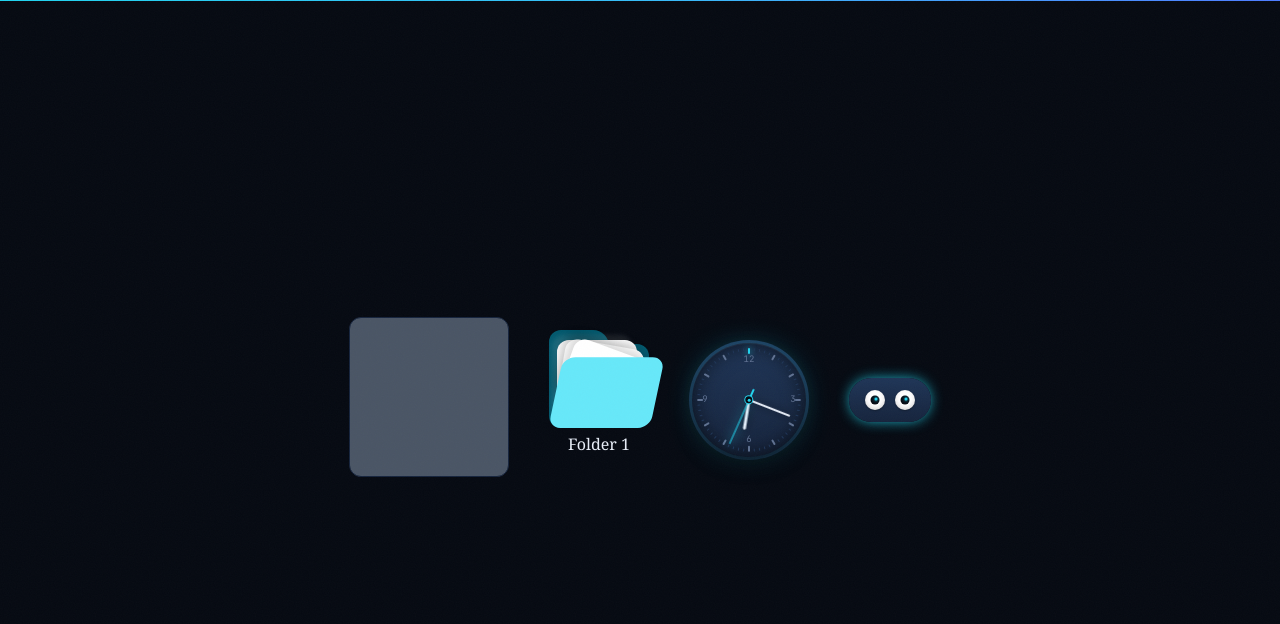
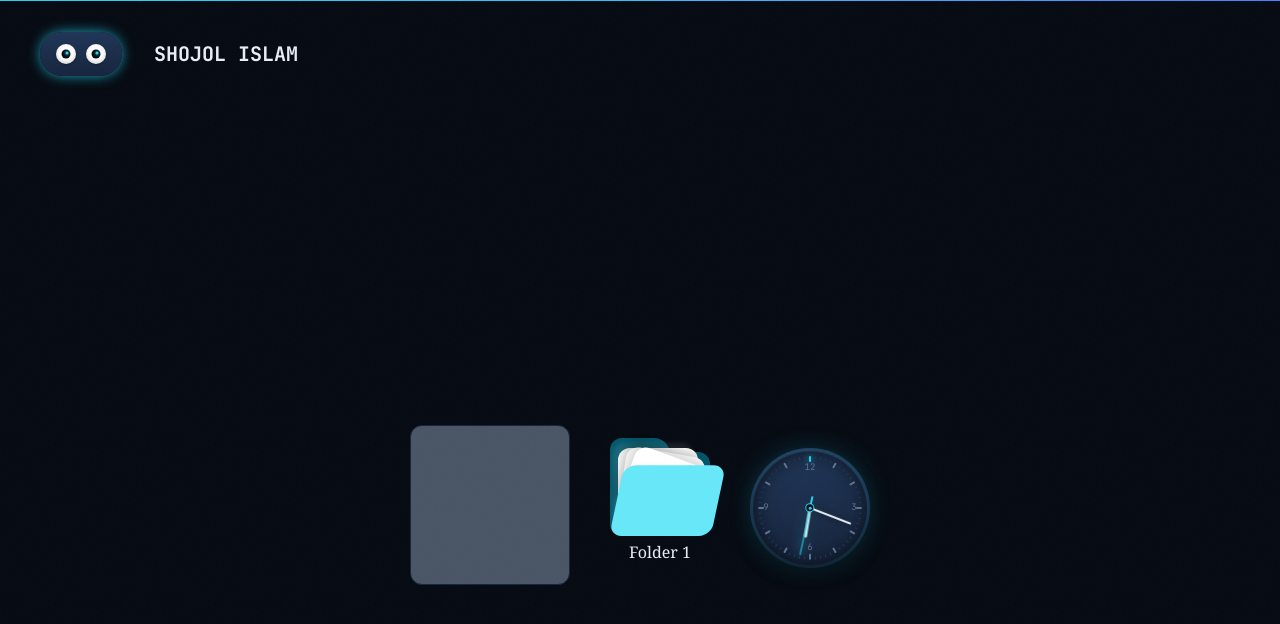
Before and after one commit to devshojol/portfolio-v2, a Next.js app: page /design in a window 1280 px wide. Shown: the top 624 px of the page. Built offline with nearby package versions, Linux system fonts and the light colour scheme.

Commit message:
fix eye movment issue

```diff
--- a/package.json
+++ b/package.json
@@ -21,6 +21,7 @@
     "next": "16.3.0",
     "react": "19.2.8",
     "react-dom": "19.2.8",
+    "react-icons": "^5.7.0",
     "tailwind-merge": "^3.6.0",
     "three": "0.182.0",
     "vercel": "^59.0.0"
--- a/src/app/design/page.tsx
+++ b/src/app/design/page.tsx
@@ -8,6 +8,12 @@ import EyesCursor from '@/components/design/EyesCursor';
 function page() {
   return (
     <main>
+      <nav className="flex items-center justify-between px-10 py-8">
+        <div className="flex items-center justify-center gap-8">
+          <EyesCursor eyeSize={20} irisSize={9} gap={10} />
+          <p className="font-mono text-xl font-bold">SHOJOL ISLAM</p>
+        </div>
+      </nav>
       <div className="flex h-screen w-full items-center justify-center gap-10 p-2">
         <DragAble>
           <HoverEffect>
@@ -16,8 +22,6 @@ function page() {
         </DragAble>
         <FolderButton name="Folder 1" />
         <AnalogClock size={120} showDigital={false} smooth={false} />
-
-        <EyesCursor eyeSize={20} irisSize={9} gap={10} />
       </div>
     </main>
   );
--- a/src/components/design/Eye.tsx
+++ b/src/components/design/Eye.tsx
@@ -1,3 +1,5 @@
+import React from 'react';
+
 function Eye({
   size,
   irisSize,
@@ -18,18 +20,24 @@ function Eye({
         boxShadow: 'inset 0 -2px 4px rgba(0,0,0,0.15), 0 1px 2px rgba(0,0,0,0.3)',
       }}
     >
+      {/* Center point */}
+      <div
+        className="absolute top-1/2 left-1/2"
+        style={{
+          transform: 'translate(-50%, -50%)',
+        }}
+      >
+        {/* Moving iris */}
         <div
           ref={irisRef}
-        className="bg-night absolute rounded-full"
+          className="bg-night relative rounded-full"
           style={{
             width: irisSize,
             height: irisSize,
-          top: '50%',
-          left: '50%',
-          transform: 'translate(-50%, -50%)',
             transition: 'transform 0.08s ease-out',
           }}
         >
+          {/* Eye highlight */}
           <div
             className="bg-accent absolute rounded-full"
             style={{
@@ -41,18 +49,21 @@ function Eye({
             }}
           />
         </div>
+      </div>
 
-      {/* eyelids — slide in from top/bottom to meet at center, rather than squashing the eyeball */}
+      {/* Top eyelid */}
       <div
-        className="absolute inset-x-0 top-0 h-1/2 transition-transform duration-150 ease-in"
+        className="absolute inset-x-0 top-0 z-10 h-1/2 transition-transform duration-150 ease-in"
         style={{
           background: 'var(--color-elevated)',
           boxShadow: blinking ? 'inset 0 -3px 3px -2px rgba(0,0,0,0.5)' : undefined,
           transform: blinking ? 'translateY(0)' : 'translateY(-100%)',
         }}
       />
+
+      {/* Bottom eyelid */}
       <div
-        className="absolute inset-x-0 bottom-0 h-1/2 transition-transform duration-150 ease-in"
+        className="absolute inset-x-0 bottom-0 z-10 h-1/2 transition-transform duration-150 ease-in"
         style={{
           background: 'var(--color-elevated)',
           boxShadow: blinking ? 'inset 0 3px 3px -2px rgba(0,0,0,0.5)' : undefined,
--- a/src/components/design/EyesCursor.tsx
+++ b/src/components/design/EyesCursor.tsx
@@ -1,7 +1,9 @@
 'use client';
 
 import React, { useEffect, useRef, useState } from 'react';
+
 import { cn } from '@/utils/cn';
+
 import Eye from './Eye';
 
 function EyesCursor({
@@ -15,36 +17,55 @@ function EyesCursor({
   irisSize?: number;
   gap?: number;
 }) {
-  const containerRef = useRef<HTMLDivElement>(null);
   const irisRefs = useRef<(HTMLDivElement | null)[]>([null, null]);
+
   const [blinking, setBlinking] = useState(false);
 
   useEffect(() => {
     const handleMouseMove = (e: MouseEvent) => {
-      if (!containerRef.current) return;
+      irisRefs.current.forEach((iris) => {
+        if (!iris) return;
 
-      const rect = containerRef.current.getBoundingClientRect();
-      const centerX = rect.left + rect.width / 2;
-      const centerY = rect.top + rect.height / 2;
+        const eye = iris.parentElement;
 
-      const angle = Math.atan2(e.clientY - centerY, e.clientX - centerX);
-      const maxDistance = eyeSize / 2 - irisSize / 2 - 3;
+        if (!eye) return;
 
-      const irisX = Math.cos(angle) * maxDistance;
-      const irisY = Math.sin(angle) * maxDistance;
+        const rect = eye.getBoundingClientRect();
 
-      irisRefs.current.forEach((iris) => {
-        if (iris) iris.style.transform = `translate(${irisX}px, ${irisY}px)`;
+        const centerX = rect.left + rect.width / 2;
+        const centerY = rect.top + rect.height / 2;
+
+        const dx = e.clientX - centerX;
+        const dy = e.clientY - centerY;
+
+        const angle = Math.atan2(dy, dx);
+
+        const distance = Math.hypot(dx, dy);
+
+        const maxDistance = eyeSize / 2 - irisSize / 2 - 1;
+
+        // Controls how quickly the eye reaches the edge
+        const magnitude = Math.min(1, distance / 100);
+
+        const irisX = Math.cos(angle) * magnitude * maxDistance;
+
+        const irisY = Math.sin(angle) * magnitude * maxDistance;
+
+        iris.style.transform = `translate(${irisX}px, ${irisY}px)`;
       });
     };
 
     const handleClick = () => {
       setBlinking(true);
-      window.setTimeout(() => setBlinking(false), 160);
+
+      window.setTimeout(() => {
+        setBlinking(false);
+      }, 160);
     };
 
     window.addEventListener('mousemove', handleMouseMove);
     window.addEventListener('click', handleClick);
+
     return () => {
       window.removeEventListener('mousemove', handleMouseMove);
       window.removeEventListener('click', handleClick);
@@ -54,10 +75,11 @@ function EyesCursor({
   return (
     <div
       className="from-line-strong to-line inline-flex items-center rounded-full bg-gradient-to-b p-[2px]"
-      style={{ boxShadow: '0 0 14px -2px var(--color-accent)' }}
+      style={{
+        boxShadow: '0 0 14px -2px var(--color-accent)',
+      }}
     >
       <div
-        ref={containerRef}
         className={cn('flex items-center rounded-full px-3.5 py-2.5', className)}
         style={{
           gap,
@@ -73,6 +95,7 @@ function EyesCursor({
             irisRefs.current[0] = el;
           }}
         />
+
         <Eye
           size={eyeSize}
           irisSize={irisSize}
```
Also changed, not shown: 1 other file (tests, documents, lock files or other folders). Lines whose indentation alone changed are shown as unchanged.
